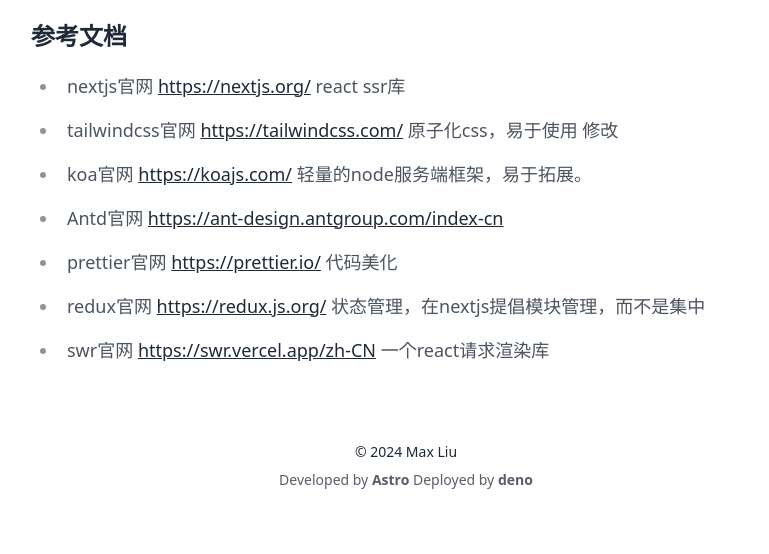
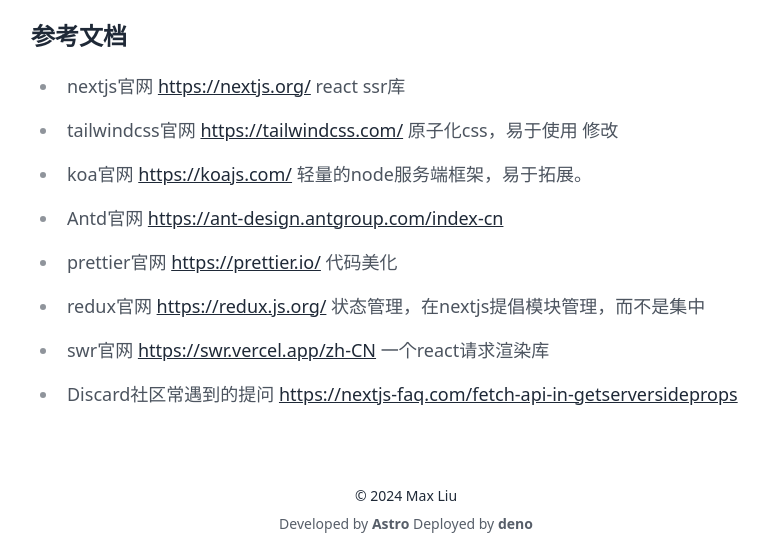
Before and after one commit to swliu920322/swliu920322.github.io, an Astro site: page /record/frontend/Nextjs-koa-redis.md in a window 1280 px wide. Shown: the part 5758-6312 px from the top of the page, without its empty margins (386-1155 px from the left). Before the commit the page ends 6268 px from the top, so only its background shows below. Built offline with nearby package versions, Linux system fonts and the light colour scheme; Astro itself is replaced by a stand-in of ours.

Commit message:
doc: add some question from discord

```diff
--- a/src/content/blog/frontend/Nextjs-koa-redis.md
+++ b/src/content/blog/frontend/Nextjs-koa-redis.md
@@ -105,6 +105,7 @@ layout本身是共享页面，所以不接受任何可变化的内容，通常
 
 在 https://vercel.com/ 上可以直接部署
 
+
 ## 总结
 做几个页面后很快适应了，最后lighthouse测下来性能也不错，做不同架构的项目，心态一定要转变。
 <img src="https://raw.githubusercontent.com/swliu920322/next-github/master/docs/img/index.png">
@@ -120,3 +121,4 @@ layout本身是共享页面，所以不接受任何可变化的内容，通常
 - prettier官网 https://prettier.io/ 代码美化
 - redux官网 https://redux.js.org/ 状态管理，在nextjs提倡模块管理，而不是集中
 - swr官网 https://swr.vercel.app/zh-CN 一个react请求渲染库
+- Discard社区常遇到的提问 https://nextjs-faq.com/fetch-api-in-getserversideprops
```
